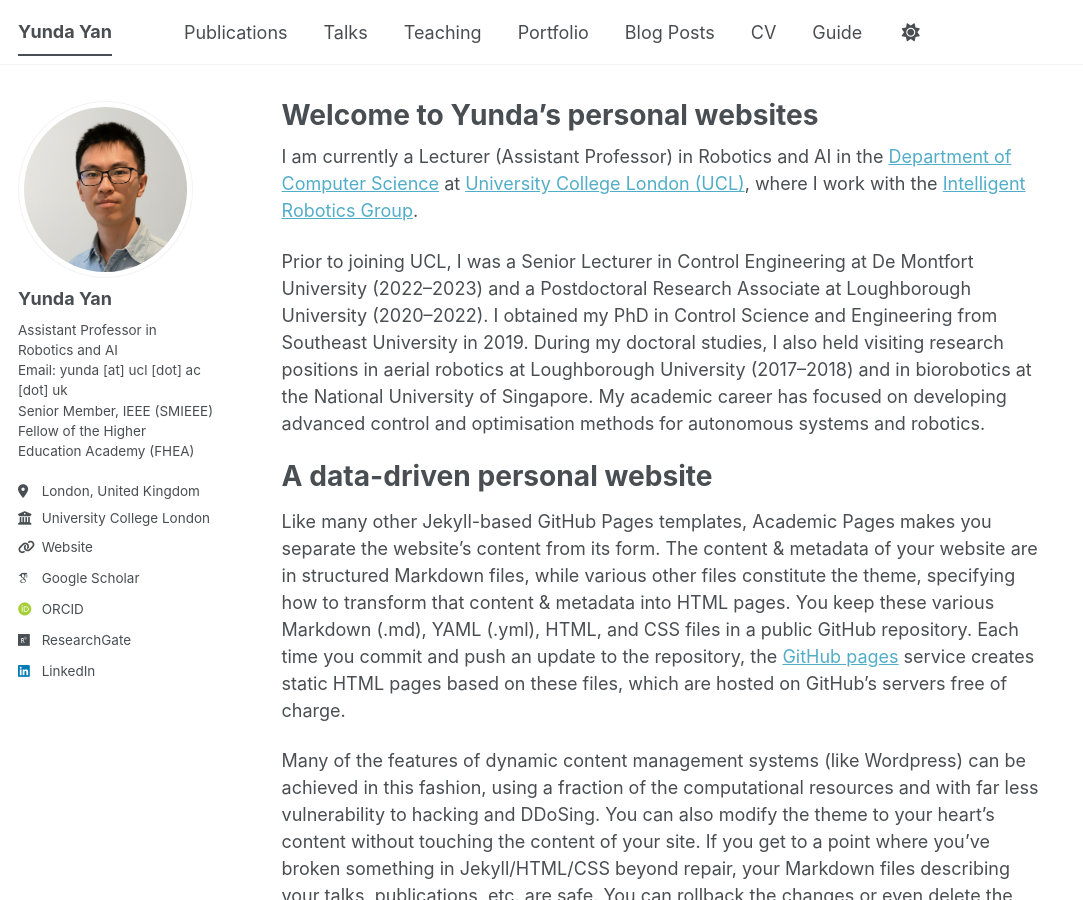
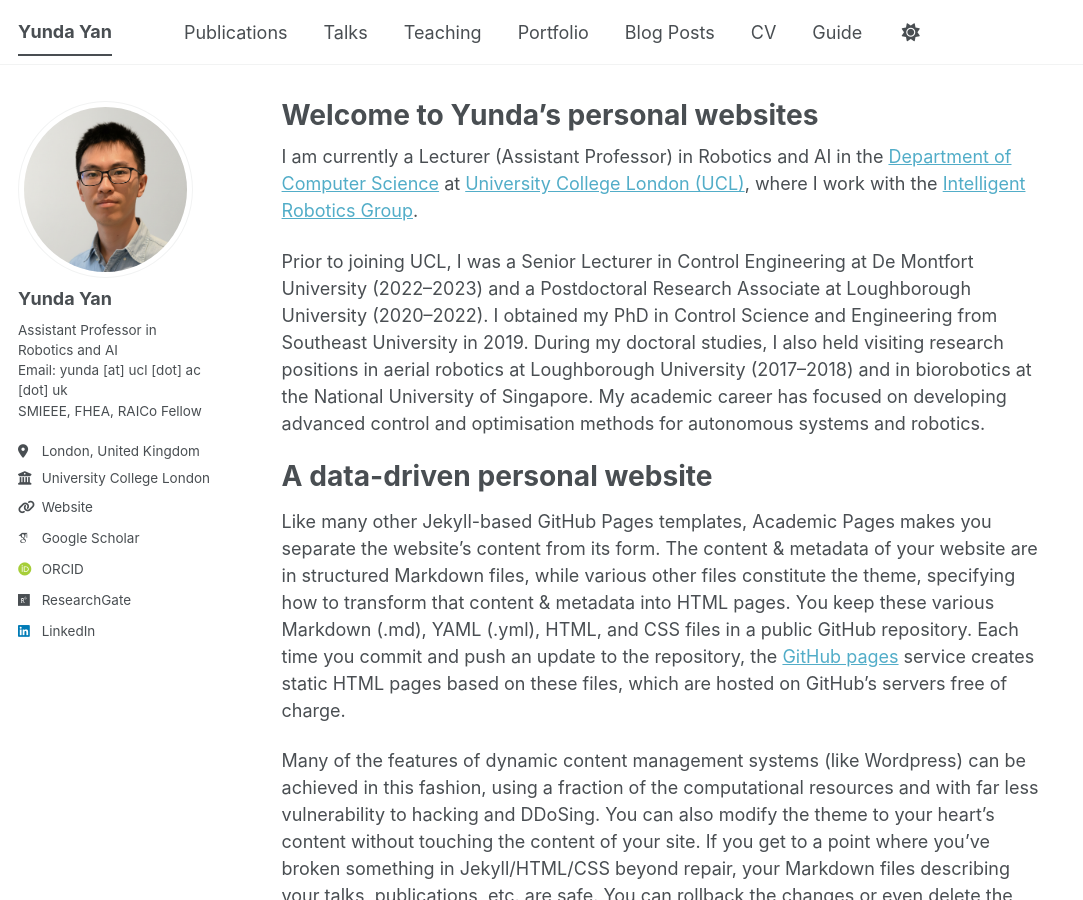
Before and after one commit to YundaYan/YundaYan.github.io, a Jekyll site: the page built from _pages/about.md, in a window 1280 px wide and 900 px high. Shown: the whole window, without its empty margins (0-1083 px from the left). Built offline with Jekyll 4.4.1, drawn with Linux system fonts in a browser that asks for light colours; some web fonts are replaced; a script bundle is joined from its source files by our own code; library files that are not in the unit come from our copies.

Commit message:
Update bio to include new affiliations

```diff
--- a/_config.yml
+++ b/_config.yml
@@ -22,7 +22,7 @@ author:
   avatar: "profile_Yunda.png"
   name: "Yunda Yan"
   pronouns:
-  bio: "Assistant Professor in Robotics and AI <br> Email: yunda [at] ucl [dot] ac [dot] uk <br> Senior Member, IEEE (SMIEEE) <br> Fellow of the Higher Education Academy (FHEA)"
+  bio: "Assistant Professor in Robotics and AI <br> Email: yunda [at] ucl [dot] ac [dot] uk <br> SMIEEE, FHEA, RAICo Fellow"
   location: "London, United Kingdom"
   employer: "University College London (UCL)"
   uri: "https://profiles.ucl.ac.uk/95124-yunda-yan"
```
